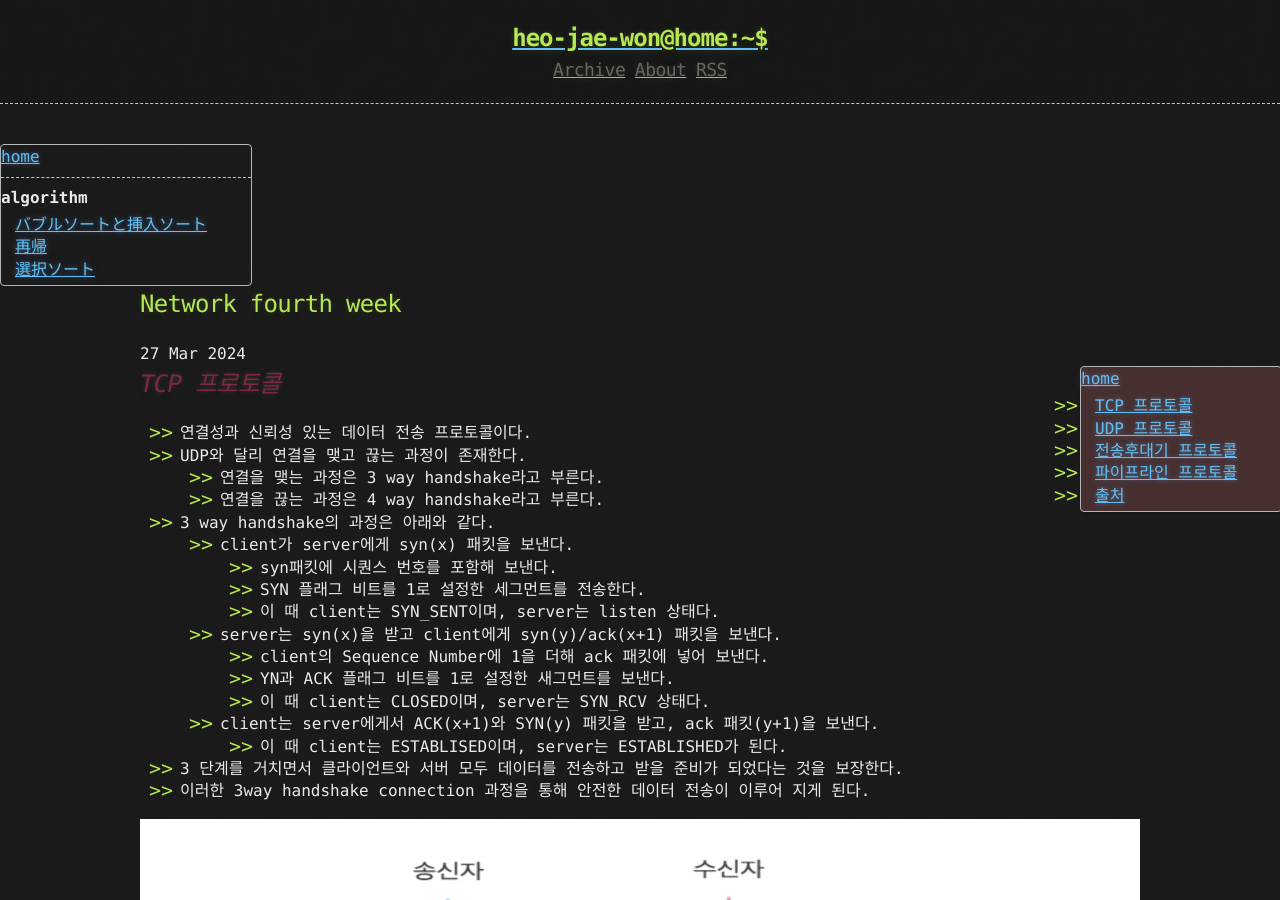
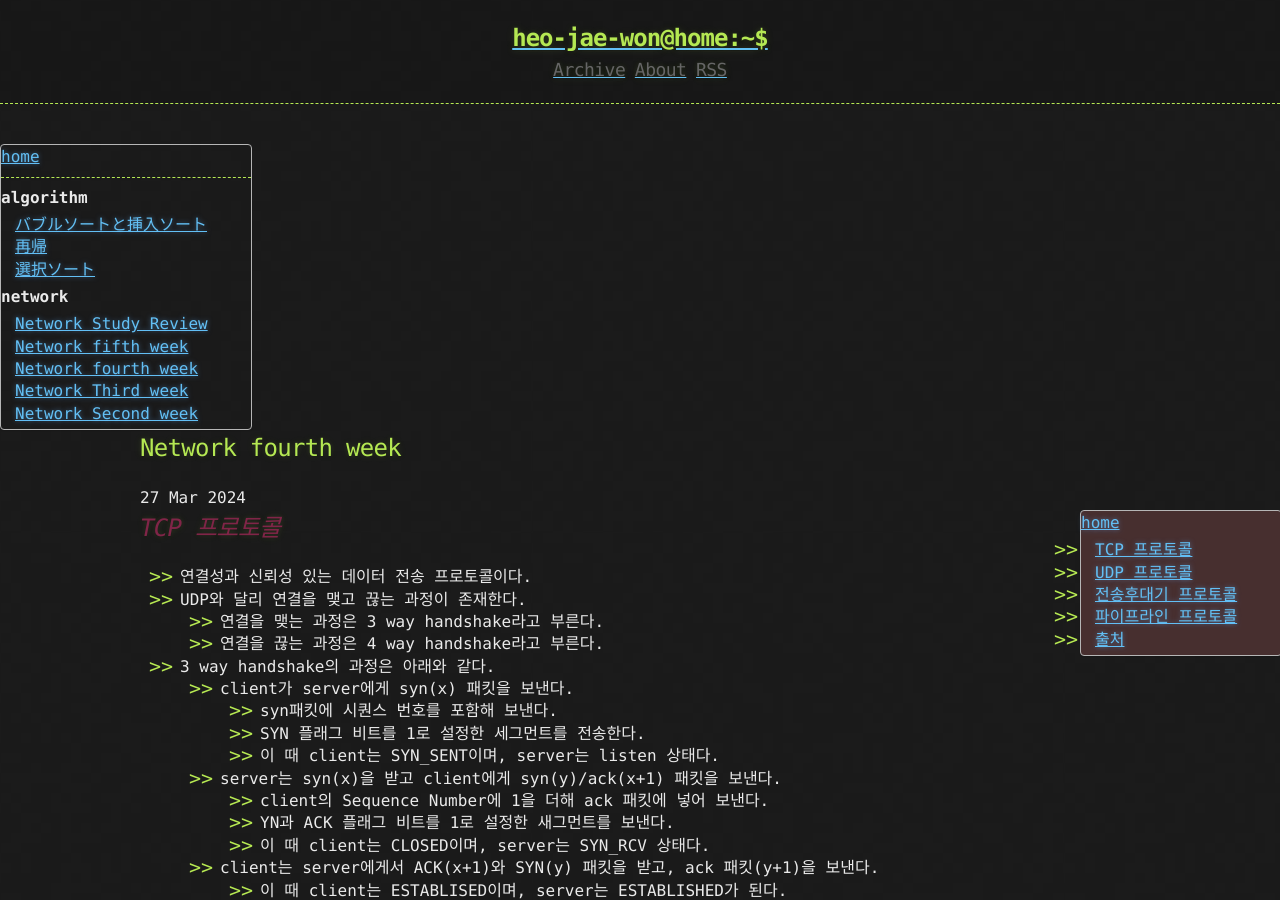
Before and after one commit to Heo-Jae-Won/Heo-Jae-Won.github.io, a Jekyll site: the page built from _posts/network/2024-03-27-network-fourth.md, in a window 1280 px wide and 900 px high. Built offline with Jekyll 4.4.1, drawn with Linux system fonts in a browser that asks for light colours.

Commit message:
add category for netwrok group

```diff
--- a/_posts/network/2024-03-14-network-second.md
+++ b/_posts/network/2024-03-14-network-second.md
@@ -1,6 +1,7 @@
 ---
 title: Network Second week
 published: true
+categories: [network]
 ---
 
 
--- a/_posts/network/2024-03-21-network-thrid.md
+++ b/_posts/network/2024-03-21-network-thrid.md
@@ -1,6 +1,7 @@
 ---
 title: Network Third week
 published: true
+categories: [network]
 ---
 
 ## <span style="color:#802548">_쿠키, 세션_</span>
--- a/_posts/network/2024-03-27-network-fourth.md
+++ b/_posts/network/2024-03-27-network-fourth.md
@@ -1,6 +1,7 @@
 ---
 title: Network fourth week
 published: true
+categories: [network]
 ---
 
 ## <span style="color:#802548">_TCP 프로토콜_</span>
--- a/_posts/network/2024-04-02-network-fifth.md
+++ b/_posts/network/2024-04-02-network-fifth.md
@@ -1,6 +1,7 @@
 ---
 title: Network fifth week
 published: true
+categories: [network]
 ---
 
 ## <span style="color:#802548">_IP_</span>
--- a/_posts/network/2024-04-07-review-network-study.md
+++ b/_posts/network/2024-04-07-review-network-study.md
@@ -1,6 +1,7 @@
 ---
 title: Network Study Review
 published: true
+categories: [network]
 ---
 
 ## <span style="color:#802548">_지원 동기_</span>
```
Also changed, not shown: _posts/network/2024-03-07-network-first.md (+1 -0 lines).
